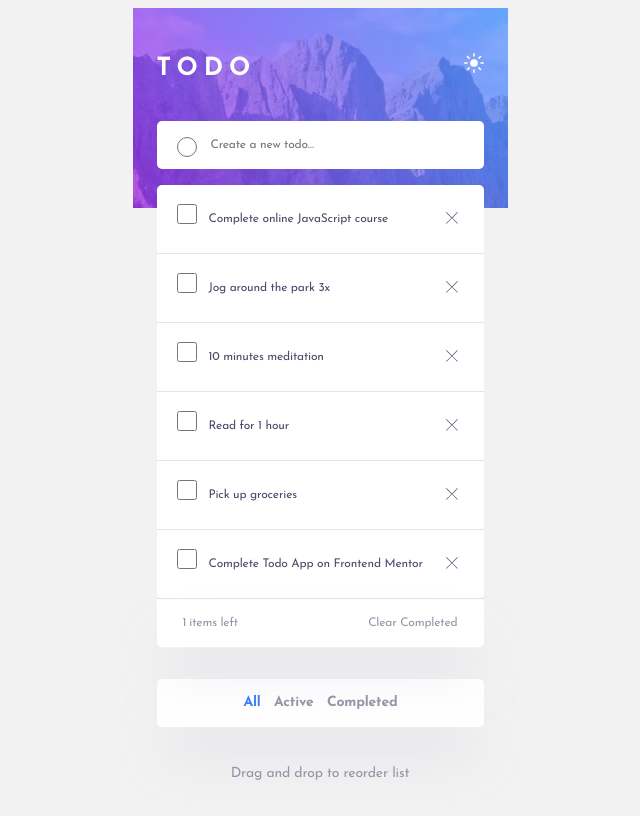
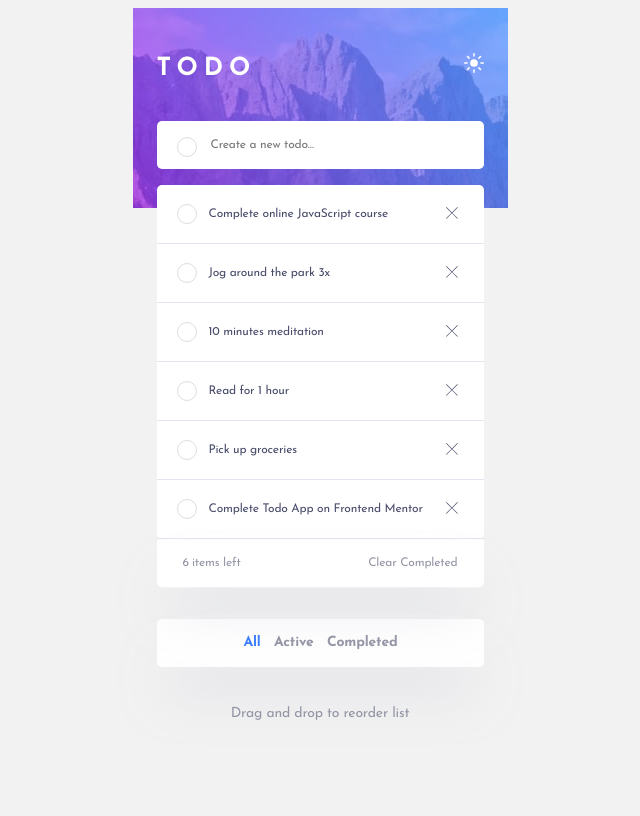
Before and after one commit to AniAvazneli/ToDo-List, a React (Create React App) app: page / in a window 1280 px wide. Shown: the whole page, without its empty margins (320-960 px from the left). Built offline with nearby package versions, Linux system fonts and the light colour scheme.

Commit message:
delete button added

```diff
--- a/src/App.jsx
+++ b/src/App.jsx
@@ -1,23 +1,52 @@
 // import React from 'react';
 //components
 import React, { useState } from 'react';
-import {currentTodoes} from"./CurrentTodoes.js";
+import { currentTodoes } from "./CurrentTodoes.js";
 import Header from "./Header";
 import CreateTodo from "./CreateTodo";
 import ToDoList from "./ToDoList";
 import Footer from './Footer.jsx';
 
-function App(){
+function App() {
     const [toDoList, setToDoList] = useState(currentTodoes);
-    const reNewStuatus = (id, status) =>{
-        const toDo = toDoList.find((element) => element.id===id);
-        toDo.complete=status;
+    const listOfDone = toDoList.filter((element) => element.complete);
+    const listOfActive = toDoList.filter((element) => !element.complete);
+    const [activeFilter, setActiveFilter] = useState("all");
+    const reNewStuatus = (id, status) => {
+        const copyOfToDo = [...toDoList];
+        const toDo = copyOfToDo.find((element) => element.id === id);
+        toDo.complete = status;
+        setToDoList(copyOfToDo);
     }
+    const onlyCompleted = () => {
+        setActiveFilter("completed");
+    }
+    const onlyActive = () => {
+        setActiveFilter("active");
+    }
+    const all = () => {
+        setActiveFilter("all");
+    }
+    const clearCompleted = () => {
+        setActiveFilter("active");
+        const listOfActive = toDoList.filter((element) => !element.complete);
+        setToDoList(listOfActive);
+    }
+
+    const deleteTodo = (id) => {
+        const removeTodoIndex = toDoList.findIndex((e)=> e.id === id);
+        // copies list
+        const removeList = toDoList.slice();
+        removeList.splice(removeTodoIndex,1);
+        setToDoList(removeList);
+    }
+
+
     return <div className='card'>
-        <Header/>
+        <Header />
         <CreateTodo setToDoList={setToDoList} />
-        <ToDoList reNewStuatus={reNewStuatus} toDoList={toDoList}/>
-        <Footer/>
+        <ToDoList deleteTodo={deleteTodo}  reNewStuatus={reNewStuatus} toDoList={activeFilter === "all" ? toDoList : activeFilter === "completed" ? listOfDone : listOfActive} />
+        <Footer onlyCompleted={onlyCompleted} onlyActive={onlyActive} clearCompleted={clearCompleted} all={all} toDoList={toDoList} />
     </div>
 }
 
--- a/src/Footer.jsx
+++ b/src/Footer.jsx
@@ -1,21 +1,35 @@
 import ToDoList from "./ToDoList";
 
 const Footer = (props) => {
+    const ShowCompleted = () => {
+        props.onlyCompleted();
+    }
+    const ShowActive = () => {
+        props.onlyActive();
+    }
+    const ShowAll = () => {
+        props.all();
+    }
+
+    const ClearCompleted = () => {
+        props.clearCompleted();
+    }
+    const lefted = props.toDoList.filter((todo) => !todo.complete)
     return <div>
         <div>
             <div className="BottromOfCard">
                 <button className="itemsLeft">
-                    <h3 className="numberOfTodoes forFont">{ToDoList.length}</h3>
+                    <h3 className="numberOfTodoes forFont">{lefted.length}</h3>
                     <h3 className="forFont">items left</h3>
                 </button>
-                <button className="clearComplete">
-                    <h3 className="forFont" >Clear Completed</h3>
+                <button onClick={ClearCompleted} className="forFont clearComplete">
+                    Clear Completed
                 </button>
             </div>
             <div className="bottomFooter">
-                <button className="bottomFooterTextAll" >All</button>
-                <button className="bottomFooterTextActive" >Active</button>
-                <button className="bottomFooterTextComplited" >Completed</button>
+                <button onClick={ShowAll} className="bottomFooterTextAll" >All</button>
+                <button onClick={ShowActive} className="bottomFooterTextActive" >Active</button>
+                <button onClick={ShowCompleted} className="bottomFooterTextComplited" >Completed</button>
             </div>
         </div>
         <div>
--- a/src/ToDoList.jsx
+++ b/src/ToDoList.jsx
@@ -8,7 +8,7 @@ const ToDoList = (props) => {
            {props.toDoList.map(todo => {
                return (
                 <div key={todo.id}>
-                   <ToDo reNewStuatus={props.reNewStuatus} todo={todo} />
+                   <ToDo deleteTodo={props.deleteTodo}  reNewStuatus={props.reNewStuatus} todo={todo} />
                 </div>
                )
            })}
--- a/src/Todo.jsx
+++ b/src/Todo.jsx
@@ -3,11 +3,18 @@ import { useState } from 'react';
 import Cross from './images/icon-cross.svg';
 
 const ToDo = (props) => {
-    // const [todoClass, setTodoClass] = useState("");
     const [btnState, setBtnState] = useState(false);
-    function handleClick(){
-        setBtnState(!btnState);
-        console.log(btnState);
+    function handleClick() {
+        setBtnState(!props.todo.complete);
+        if (props.todo.complete) {
+            props.reNewStuatus(props.todo.id, false);
+        } else {
+            props.reNewStuatus(props.todo.id, true);
+        }
+    }
+
+    const deleteHendler = () => {
+        props.deleteTodo(props.todo.id);
     }
 
 
@@ -15,11 +22,11 @@ const ToDo = (props) => {
         <li className={`listItem`}>
             <div className="todoesWithoutHr">
                 <div className='todoesWithoutX'>
-                    <input onChange={handleClick} className={`checkbox ${btnState ? "active": ""}`} type="checkbox" />
-                    <h3 className={`todoTexts ${btnState ? "active": ""}`}>{props.todo.task}</h3>
+                    <input id={props.todo.id} checked={props.todo.complete} onChange={handleClick} className={`checkbox ${props.todo.complete ? "active" : props.todo.all}`} type="checkbox" />
+                    <label htmlFor={props.todo.id} className={`todoTexts ${props.todo.complete ? "active" : ""}`}>{props.todo.task}</label>
                 </div>
-                <button>
-                    <img className="xImage" src={Cross} alt="cross" />
+                <button onClick={deleteHendler}>
+                    <img  className="xImage" src={Cross} alt="cross" />
                 </button>
             </div>
             <hr></hr>
--- a/src/index.css
+++ b/src/index.css
@@ -154,6 +154,7 @@ hr {
 .todoesWithoutX {
     display: flex;
     flex-direction: row;
+    align-items: center;
 }
 
 .bottomFooter {
@@ -300,6 +301,14 @@ button {
 .checkbox{
     border-radius: 50%;
     border: 1px solid hsl(234, 11%, 52%);
+    background-color: white;
+    border-radius: 50%;
+    vertical-align: middle;
+    border: 1px solid #ddd;
+    appearance: none;
+    -webkit-appearance: none;
+    outline: none;
+    cursor: pointer;
 }
 input.active {
     background: url('images/icon-check.svg'), linear-gradient(to right, hsl(192, 100%, 67%), hsl(280, 87%, 65%));
@@ -321,7 +330,7 @@ input.active {
     margin-right: 10px;
     cursor: pointer;
 }
-h3.active{
+label.active{
     font-family: 'Josefin Sans';
     font-style: normal;
     font-weight: 400;
```
